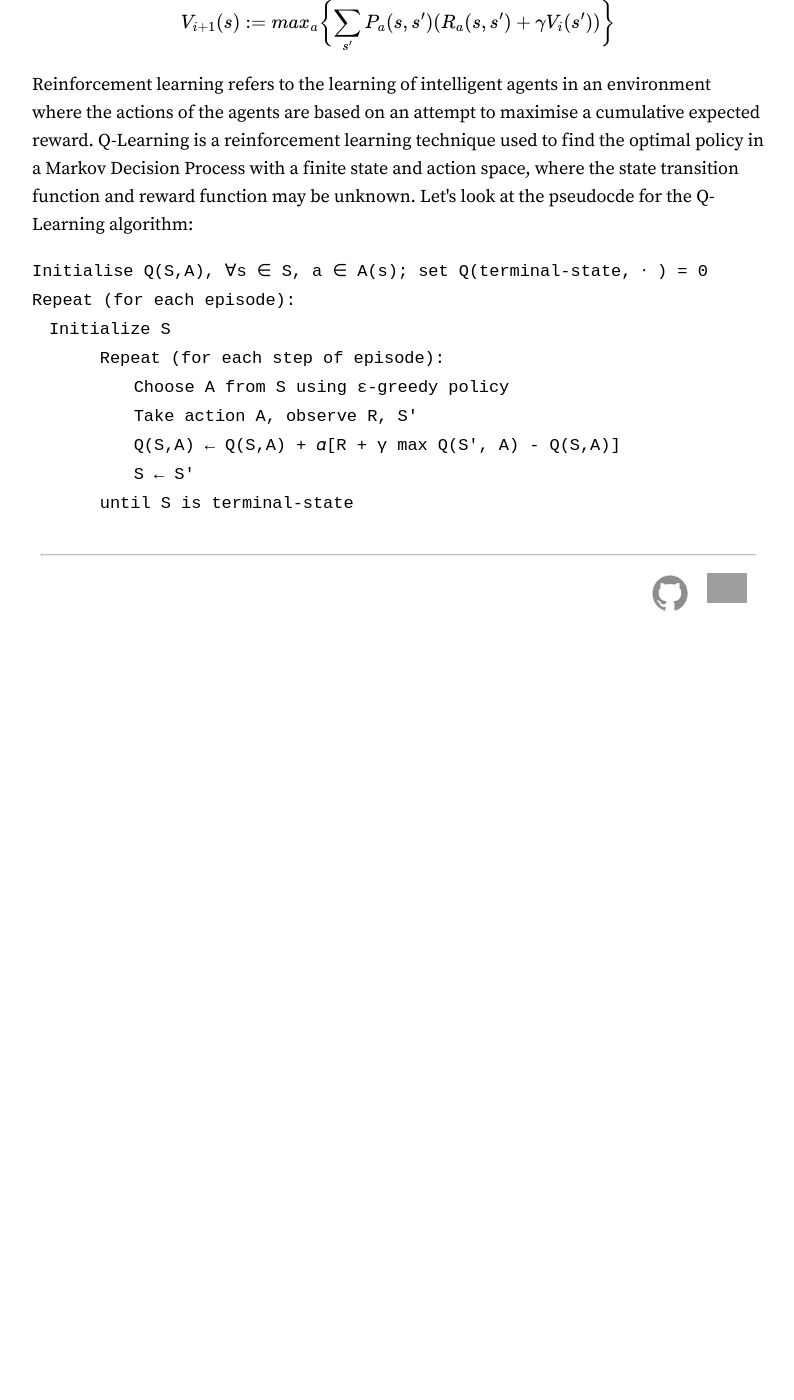
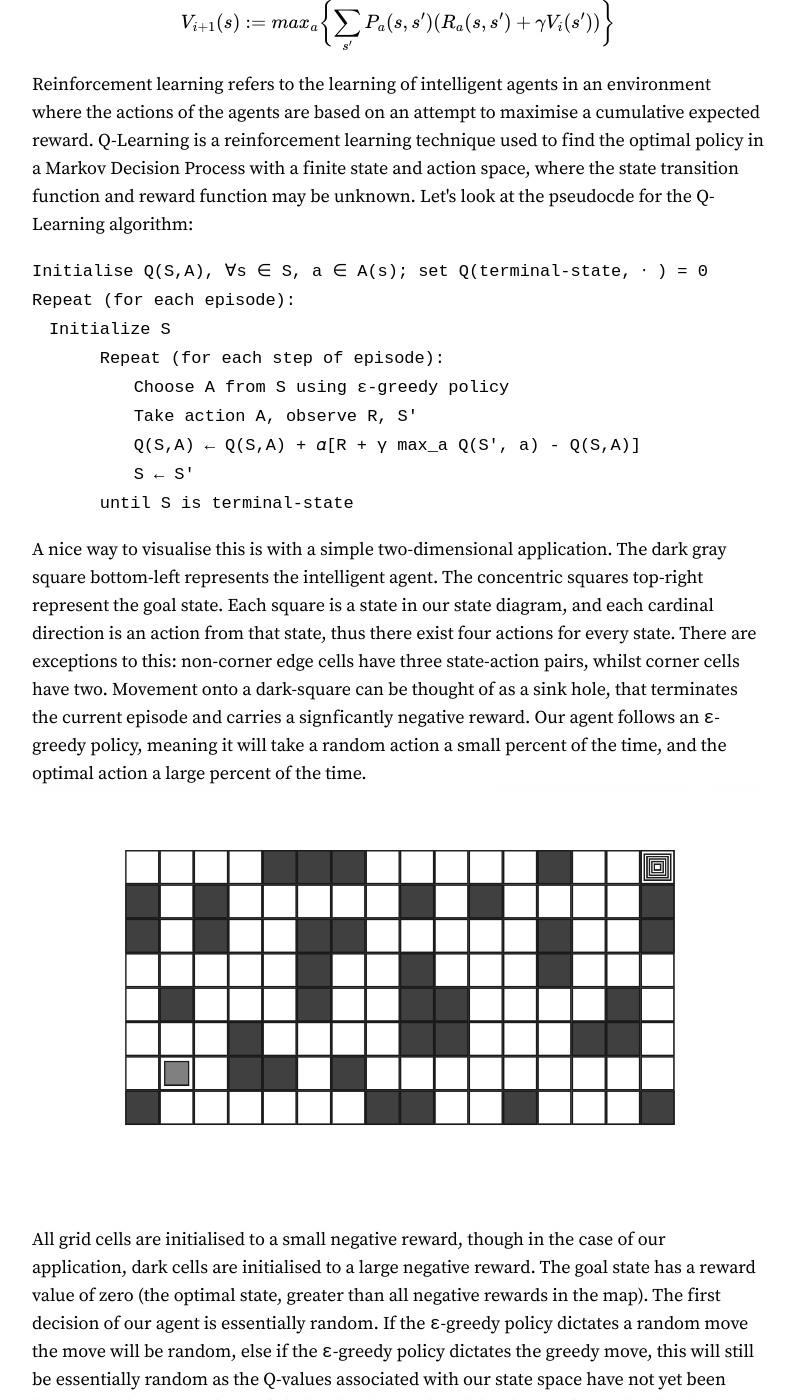
Before and after one commit to Rory-Mac/personal-website, a Jekyll site: the page built from AI&ML/Markov Decision Process.markdown, in a window 1280 px wide and 1400 px high, scrolled down 2621 px. Shown: the whole window, without its empty margins (242-1036 px from the left). Built offline with Jekyll 4.4.1, drawn with Linux system fonts in a browser that asks for light colours; before the commit the page ends 3251 px from its top, so only the background shows below that; some of the changed text lies outside the part shown; grey boxes are pictures that could not be loaded.

Commit message:
add Q-learning document

```diff
--- a/AI&ML/Markov Decision Process.markdown
+++ b/AI&ML/Markov Decision Process.markdown
@@ -53,14 +53,40 @@ Repeat (for each episode):<br>
 &emsp;&emsp;&emsp;&emsp;Repeat (for each step of episode):<br>
 &emsp;&emsp;&emsp;&emsp;&emsp;&emsp;Choose A from S using ε-greedy policy<br>
 &emsp;&emsp;&emsp;&emsp;&emsp;&emsp;Take action A, observe R, S'<br>
-&emsp;&emsp;&emsp;&emsp;&emsp;&emsp;Q(S,A) ← Q(S,A) + 𝛼[R + γ max Q(S', A) - Q(S,A)]<br>
+&emsp;&emsp;&emsp;&emsp;&emsp;&emsp;Q(S,A) ← Q(S,A) + 𝛼[R + γ max_a Q(S', a) - Q(S,A)]<br>
 &emsp;&emsp;&emsp;&emsp;&emsp;&emsp;S ← S'<br>
 &emsp;&emsp;&emsp;&emsp;until S is terminal-state<br>
 </code></p>
-
-<!--
-    Q-Learning pseudocode and visualisation
-    SARSA pseudocode and visualisation
-    Deep-Q Networks for generalization
-    Bellmann equation
--->
+<p>A nice way to visualise this is with a simple two-dimensional application. The dark gray square bottom-left represents the intelligent agent. The concentric squares
+top-right represent the goal state. Each square is a state in our state diagram, and each cardinal direction is an action from that state, thus there exist four actions
+for every state. There are exceptions to this: non-corner edge cells have three state-action pairs, whilst corner cells have two. Movement onto a dark-square can be
+thought of as a sink hole, that terminates the current episode and carries a signficantly negative reward. Our agent follows an ε-greedy policy, meaning it will
+take a random action a small percent of the time, and the optimal action a large percent of the time.
+<img src="/Assets/images/q_learning_simple_map.png" width="100%" height="100%"></p>
+<p>All grid cells are initialised to a small negative reward, though in the case of our application, dark cells are initialised to a large negative reward. The goal state
+has a reward value of zero (the optimal state, greater than all negative rewards in the map). The first decision of our agent is essentially random. If the ε-greedy
+policy dictates a random move the move will be random, else if the ε-greedy policy dictates the greedy move, this will still be essentially random as the Q-values
+associated with our state space have not yet been learnt. Say the agent takes an inital action by moving right, then we immediately observe a reward R and a new state
+S'. In accordance with our pseudocode, we plug these values in to determine what is called the 'temporal difference', that is we find the maximum Q-value for the
+state-transitions that exist from our new state, discount this value, add our observed reward, subtract the Q-value from our previous state, multiply this difference
+by a learning rate, and finally update the Q-value of the initial state we had just moved from. This process will repeat recursively until the optimal policy is found,
+(the chain of state-transitions that maximises cumulative reward across time, terminating at the goal state).
+<img src="/Assets/images/state_action.png" width="100%" height="100%"></p>
+<p>We have made an assumption that in the above heuristic the maximum Q-value for the new state will not coincide with a state-action pair that returns us to our intial
+state. This is true of the optimal policy, as needless recurrent movement will decrease cumulative reward. In the process of learning however, our agent may
+enter such loops. We could have devised a system where there is no terminal state and instead the agent's goal is to find such a loop that is maximally rewarding.
+For such situations, the ε-greedy policy helps to avoid local minima.</p>
+<p>A similiar reinforcement learning algorithm named SARSA (State-Action-Reward-State-Action) is near-identical to Q-learning except that the Q-value for the next state
+in our equation is determined from an action sampled from our ε-greedy policy, rather than as a max of Q-values associated with the set of actions that could be taken
+from the new state:
+<p><code style="font-size:1rem;">
+Q(S,A) ← Q(S,A) + 𝛼[R + γ Q(S', A') - Q(S,A)]<br>
+S ← S'; A ← A'<br>
+</code></p>
+<p> This simple difference is what makes Q-learning an 'off-policy' algorithm and SARSA is an 'on-policy' algorithm. Q-learning will evaluate the quality of the next
+state based on a function separate from the learnt optimal-policy.
+</p>
+<p>There is a limitation to our learning model however, which is the fact that the finitude of the state-action space is necessary for the agent to learn. Deep-Q
+models use deep neural networks to act as function approximators for the Q-Learning algorithm. The neural network learns to predict the Q-values associated with an
+element of the state action space based on a simple Mean-Squared-Error (with neural inputs being composed of the current state, next state, transition-reward and termination-factor, i.e. does the transition
+terminate the current episode). The hope is that the neural network can learn features of the state-action space and generalise to new input samples.</p>
```
Also changed, not shown: Assets/images/q_learning_simple_map.png (added), Assets/images/state_action.png (added).
